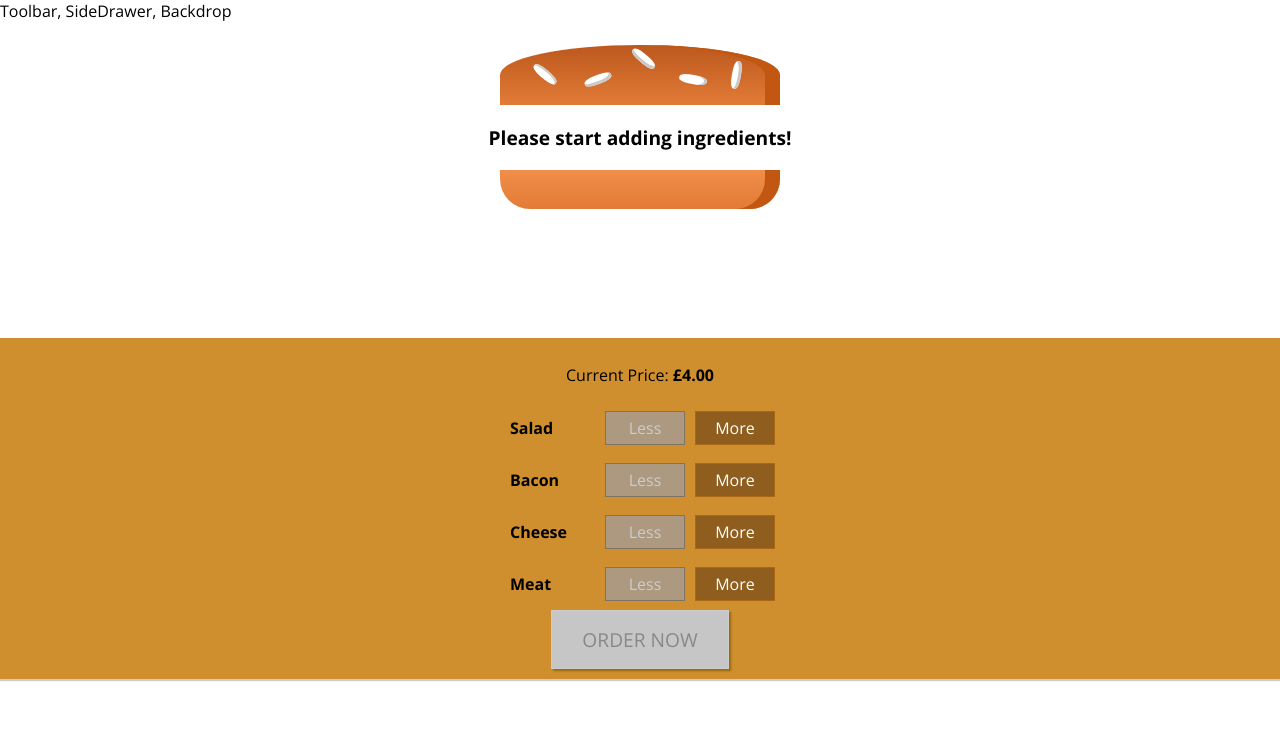
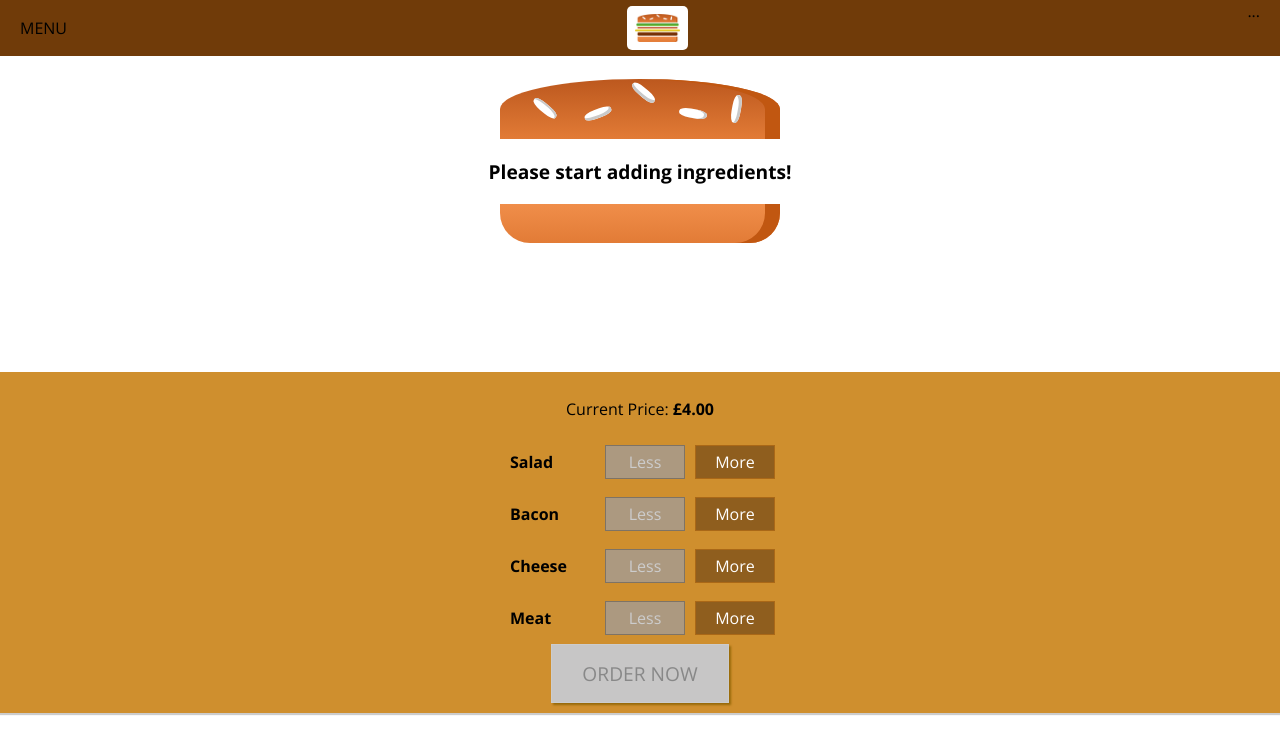
Before and after one commit to asher-miti/burger-builder, a React (Create React App) app: page / in a window 1280 px wide. Shown: the top 754 px of the page. Built offline with nearby package versions, Linux system fonts and the light colour scheme.

Commit message:
added Logo component to home page with further styling of Navbar

```diff
--- a/src/components/Layout/Layout.js
+++ b/src/components/Layout/Layout.js
@@ -2,9 +2,11 @@ import React from "react";
 import Aux from "../../hoc/Aux";
 import classes from "./Layout.module.css";
 
+import Toolbar from "../Navigation/Toolbar/Toolbar";
+
 const Layout = (props) => (
   <Aux>
-    <div>Toolbar, SideDrawer, Backdrop</div>
+    <Toolbar />
     <main className={classes.Content}>{props.children}</main>
   </Aux>
 );
--- a/src/components/Layout/Layout.module.css
+++ b/src/components/Layout/Layout.module.css
@@ -1,3 +1,3 @@
 .Content {
-  margin-top: 16px;
+  margin-top: 72px;
 }
--- /dev/null
+++ b/src/components/Logo/Logo.js
@@ -0,0 +1,14 @@
+import React from "react";
+
+import burgerLogo from "../../assets/images/burger-logo.png";
+import classes from "./Logo.module.css";
+
+function Logo(props) {
+  return (
+    <div className={classes.Logo}>
+      <img src={burgerLogo} alt="MyBurger" />
+    </div>
+  );
+}
+
+export default Logo;
--- /dev/null
+++ b/src/components/Logo/Logo.module.css
@@ -0,0 +1,11 @@
+.Logo {
+  background-color: white;
+  padding: 8px;
+  height: 80%;
+  box-sizing: border-box;
+  border-radius: 5px;
+}
+
+.Logo img {
+  height: 100%;
+}
--- /dev/null
+++ b/src/components/Navigation/Toolbar/Toolbar.js
@@ -0,0 +1,16 @@
+import React from "react";
+
+import classes from "./Toolbar.module.css";
+import Logo from "../../Logo/Logo";
+
+function Toolbar(props) {
+  return (
+    <header className={classes.Toolbar}>
+      <div>MENU</div>
+      <Logo />
+      <nav>...</nav>
+    </header>
+  );
+}
+
+export default Toolbar;
--- /dev/null
+++ b/src/components/Navigation/Toolbar/Toolbar.module.css
@@ -0,0 +1,18 @@
+.Toolbar {
+  height: 56px;
+  width: 100%;
+  position: fixed;
+  top: 0;
+  left: 0;
+  background-color: #703b09;
+  display: flex;
+  justify-content: space-between;
+  align-items: center;
+  padding: 0 20px;
+  box-sizing: border-box;
+  z-index: 90;
+}
+
+.Toolbar nav {
+  height: 100%;
+}
```
Also changed, not shown: src/assets/images/burger-logo.png (added).
